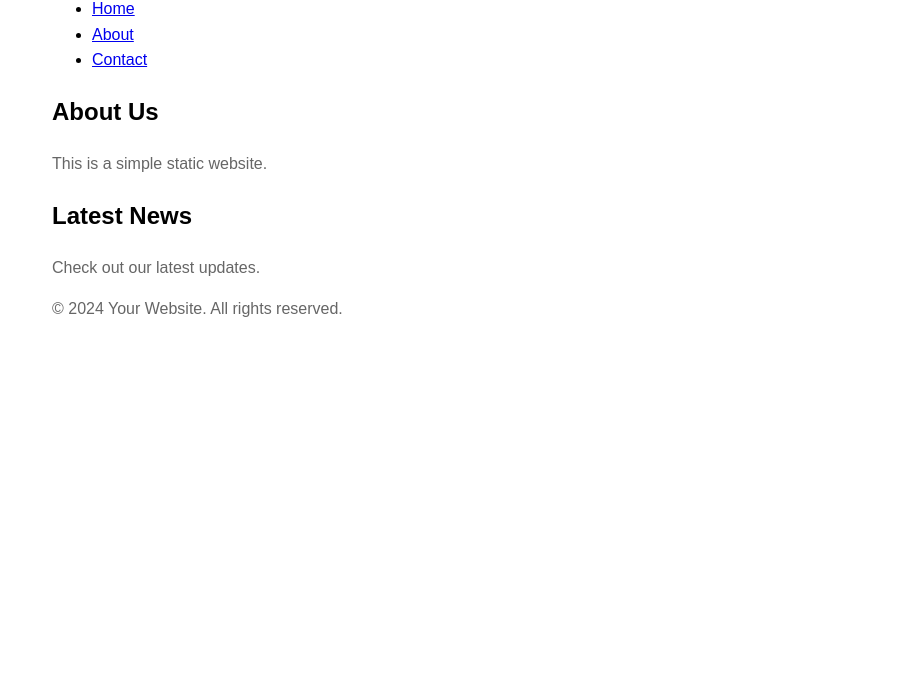
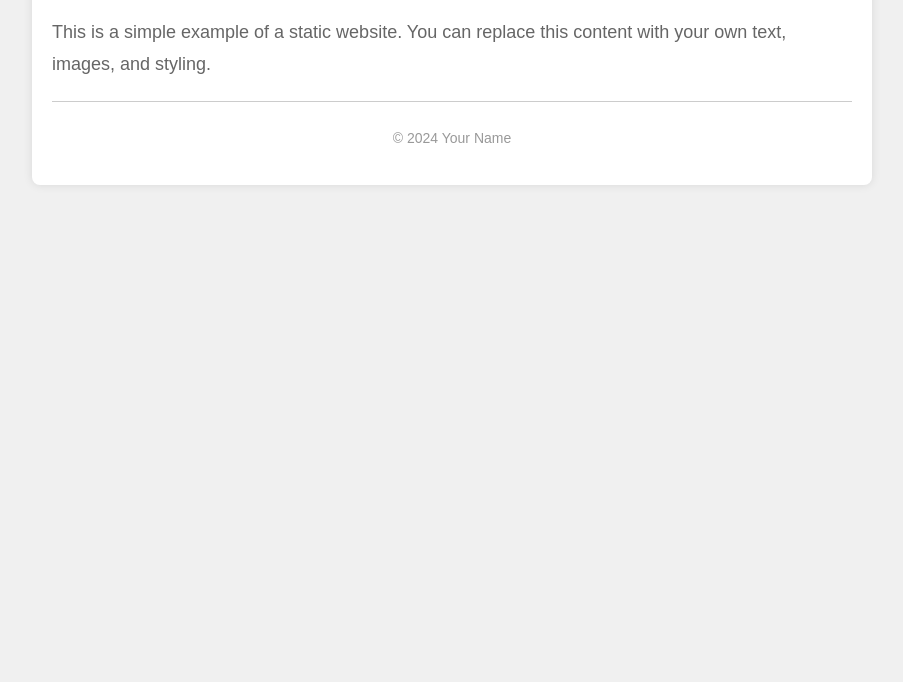
Before and after one commit to Srilekha196/Srilekha196.github.io, a plain HTML site: page index.html in a window 1280 px wide. Shown: the part 118-800 px from the top of the page, without its empty margins (188-1091 px from the left). Drawn offline with Linux system fonts and the light colour scheme.

Commit message:
Update index.html

```diff
--- a/index.html
+++ b/index.html
@@ -3,55 +3,55 @@
 <head>
     <meta charset="UTF-8">
     <meta name="viewport" content="width=device-width, initial-scale=1.0">
-    <title>Your Website Title</title>
-    <link rel="stylesheet" href="styles.css">
-    <!-- You can link to an external stylesheet or include internal styles -->
+    <title>Beautiful Website</title>
     <style>
-        /* Internal CSS styles can go here */
         body {
             font-family: Arial, sans-serif;
             line-height: 1.6;
+            margin: 0;
+            padding: 0;
+            background-color: #f0f0f0;
+        }
+        .container {
+            max-width: 800px;
+            margin: 20px auto;
+            background-color: #fff;
             padding: 20px;
-            max-width: 800px;
-            margin: 0 auto;
+            box-shadow: 0 0 10px rgba(0,0,0,0.1);
+            border-radius: 8px;
         }
         h1 {
             color: #333;
+            text-align: center;
         }
         p {
             color: #666;
+            font-size: 18px;
+            line-height: 1.8;
         }
-        /* Add more styles as needed */
+        .footer {
+            text-align: center;
+            margin-top: 20px;
+            padding-top: 10px;
+            border-top: 1px solid #ccc;
+        }
+        .footer p {
+            color: #999;
+            font-size: 14px;
+        }
     </style>
 </head>
 <body>
-    <header>
-        <h1>Welcome to Your Website</h1>
-        <!-- Add navigation links if needed -->
-        <nav>
-            <ul>
-                <li><a href="index.html">Home</a></li>
-                <li><a href="about.html">About</a></li>
-                <li><a href="contact.html">Contact</a></li>
-                <!-- Add more links as needed -->
-            </ul>
-        </nav>
-    </header>
-
-    <main>
-        <section>
-            <h2>About Us</h2>
-            <p>This is a simple static website.</p>
-        </section>
-
-        <section>
-            <h2>Latest News</h2>
-            <p>Check out our latest updates.</p>
-        </section>
-    </main>
-
-    <footer>
-        <p>&copy; 2024 Your Website. All rights reserved.</p>
-    </footer>
+    <div class="container">
+        <header>
+            <h1>Welcome to My Beautiful Website</h1>
+        </header>
+        <main>
+            <p>This is a simple example of a static website. You can replace this content with your own text, images, and styling.</p>
+        </main>
+        <footer class="footer">
+            <p>&copy; 2024 Your Name</p>
+        </footer>
+    </div>
 </body>
 </html>
```
